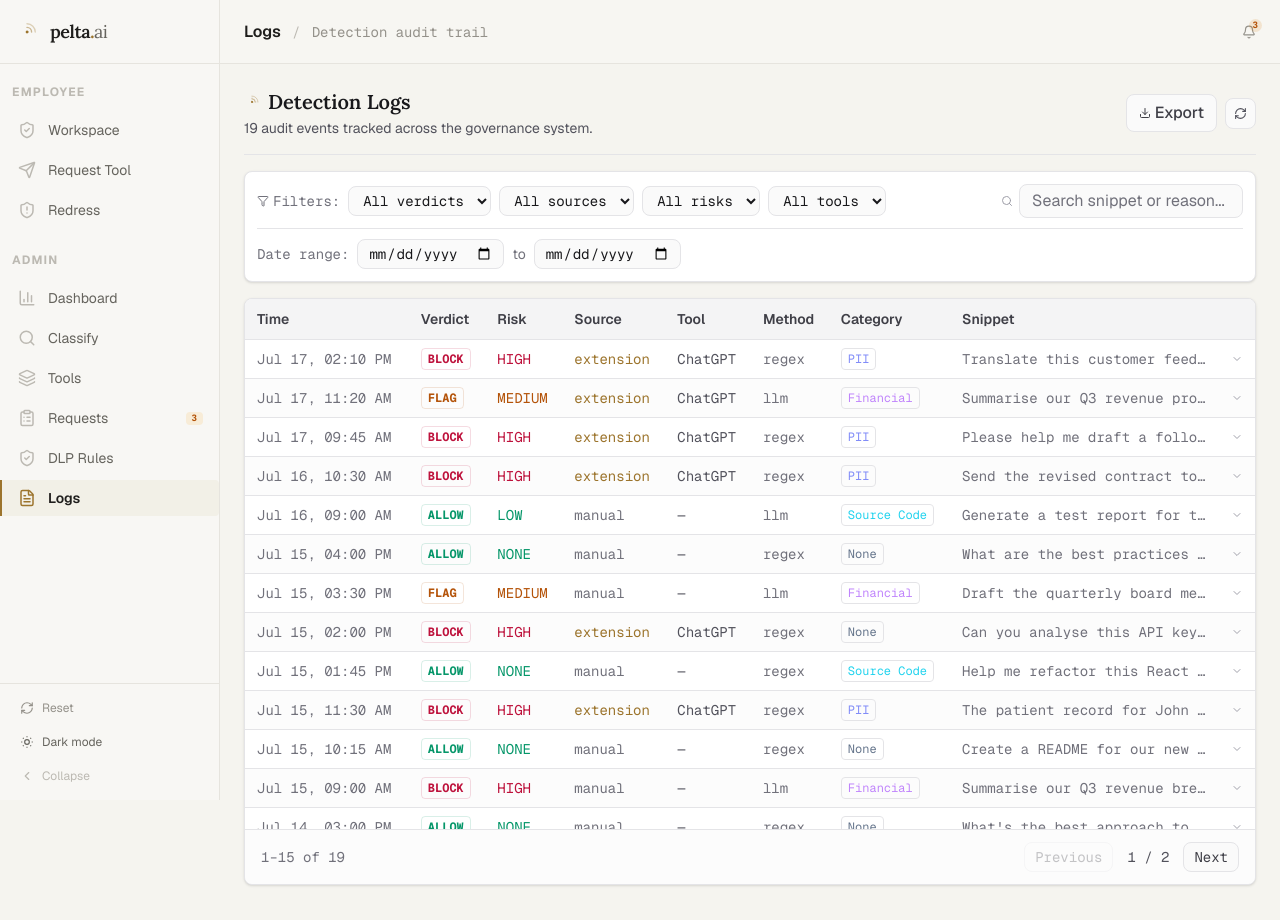
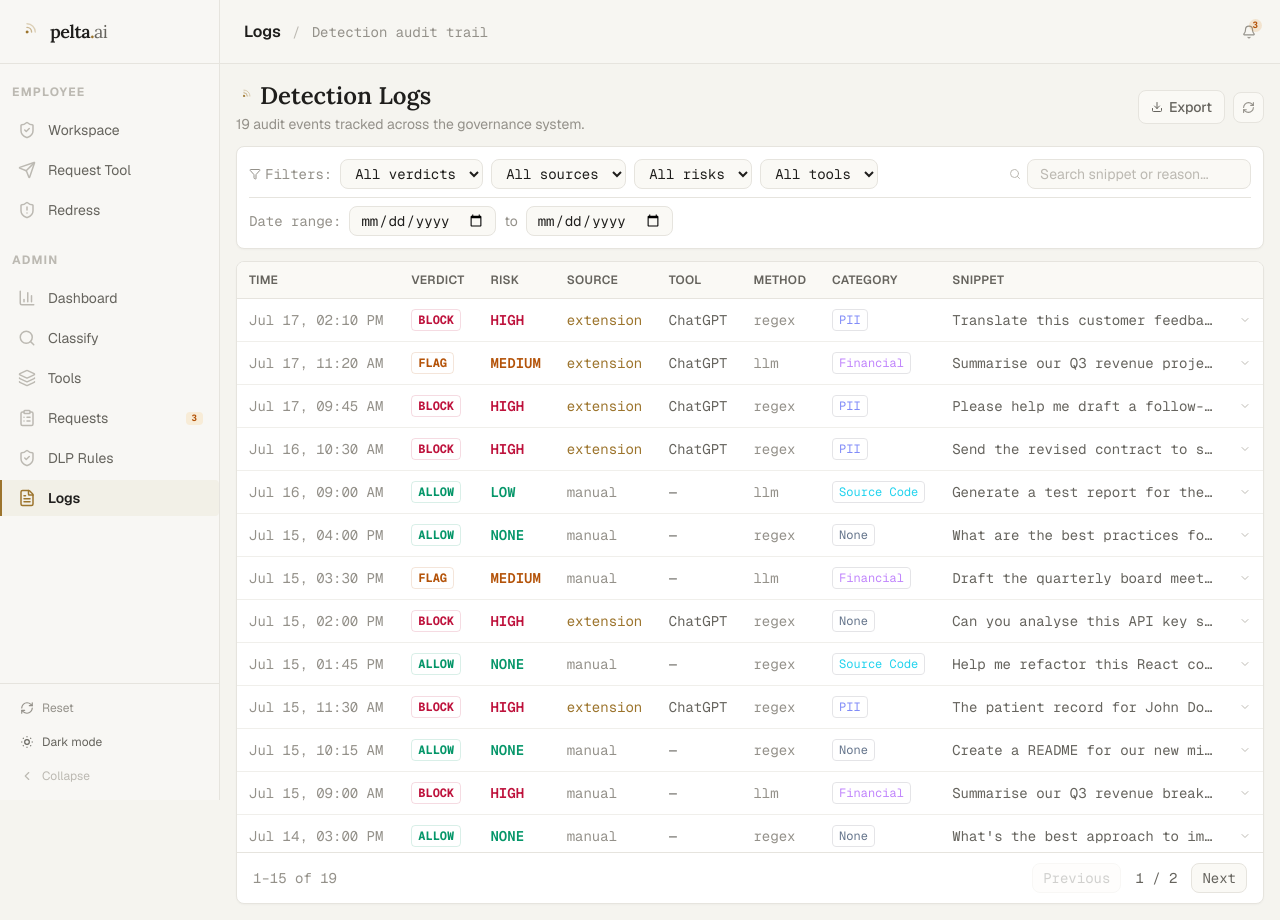
Before and after one commit to tanchinqian/pelta.ai, a Next.js app: page /admin/logs in a window 1280 px wide. Built offline with nearby package versions, Linux system fonts and the light colour scheme.

Commit message:
style(admin): expand layouts to full width and enlarge page headings

```diff
--- a/app/admin/logs/page.tsx
+++ b/app/admin/logs/page.tsx
@@ -4,7 +4,6 @@ import { useState, useEffect, useMemo, Fragment } from 'react';
 import { Filter, Search, ChevronDown, ChevronUp, Download, RefreshCw } from 'lucide-react';
 import RadarIcon from '@/components/RadarIcon';
 import { VerdictBadge, DataCategoryBadge } from '@/components/Badge';
-import { motion } from 'framer-motion';
 import { renderHighlightedText, listDetectedPatterns } from '@/lib/highlightUtils';
 
 interface GuardLog {
@@ -107,83 +106,79 @@ export default function LogsPage() {
   }
 
   return (
-    <motion.div
-      initial={{ opacity: 0, y: 10 }}
-      animate={{ opacity: 1, y: 0 }}
-      transition={{ delay: 0.1, duration: 0.3 }}
-      className="flex-1 p-4 lg:p-6 max-w-7xl mx-auto w-full space-y-4 text-zinc-900 dark:text-zinc-100">
+    <div className="flex-1 p-4 w-full space-y-3 text-text-primary">
       {/* Header */}
-      <div className="flex flex-col sm:flex-row sm:items-center justify-between pb-4 border-b border-zinc-200 dark:border-zinc-800 gap-3">
-        <div className="space-y-0.5">
+      <div className="flex flex-col sm:flex-row sm:items-center justify-between gap-3">
+        <div>
           <div className="flex items-center gap-2">
             <RadarIcon size={16} className="text-accent" />
-            <h1 className="text-xl font-serif font-semibold text-zinc-900 dark:text-zinc-100">Detection Logs</h1>
+            <h1 className="text-2xl font-serif font-semibold text-text-primary">Detection Logs</h1>
           </div>
-          <p className="text-sm text-zinc-600 dark:text-zinc-400">{logs.length} audit events tracked across the governance system.</p>
+          <p className="text-sm text-text-tertiary mt-0.5">{logs.length} audit events tracked across the governance system.</p>
         </div>
         <div className="flex items-center gap-2">
-          <button onClick={exportJson} className="flex items-center gap-1 text-base font-medium text-zinc-700 dark:text-zinc-100 hover:text-accent bg-zinc-50 dark:bg-zinc-950 border border-zinc-200 dark:border-zinc-800 rounded-lg px-3 py-1.5 transition-colors cursor-pointer">
+          <button onClick={exportJson} className="flex items-center gap-1.5 text-sm font-medium text-text-secondary hover:text-accent bg-surface-hover border border-border rounded-lg px-3 py-1.5 transition-colors cursor-pointer">
             <Download size={12} /> Export
           </button>
-          <button onClick={fetchLogs} className="p-2 rounded-lg border border-zinc-200 dark:border-zinc-800 bg-zinc-50 dark:bg-zinc-950 hover:bg-surface-hover transition-colors cursor-pointer">
-            <RefreshCw size={13} className="text-zinc-600 dark:text-zinc-400" />
+          <button onClick={fetchLogs} className="p-2 rounded-lg border border-border bg-surface-hover hover:bg-surface transition-colors cursor-pointer">
+            <RefreshCw size={13} className="text-text-tertiary" />
           </button>
         </div>
       </div>
 
       {/* Filter bar */}
-      <div className="bg-white dark:bg-zinc-900 border border-zinc-200 dark:border-zinc-800 shadow-sm rounded-lg p-3 space-y-2.5">
+      <div className="panel p-3 space-y-2">
         <div className="flex flex-wrap items-center gap-2">
-          <div className="flex items-center gap-1 text-sm font-mono text-zinc-500 dark:text-zinc-400">
+          <div className="flex items-center gap-1 text-sm font-mono text-text-tertiary">
             <Filter size={12} /> Filters:
           </div>
-          <select value={filterVerdict} onChange={(e) => setFilterVerdict(e.target.value)} className="text-sm font-mono bg-zinc-50 dark:bg-zinc-950 text-zinc-900 dark:text-zinc-100 border border-zinc-200 dark:border-zinc-800 rounded-lg px-2.5 py-1 focus:outline-none focus:border-accent cursor-pointer transition-colors">
+          <select value={filterVerdict} onChange={(e) => setFilterVerdict(e.target.value)} className="text-sm font-mono bg-surface-hover text-text-primary border border-border rounded-lg px-2.5 py-1 focus:outline-none focus:border-accent cursor-pointer transition-colors">
             <option value="all">All verdicts</option>
             <option value="allow">Allow</option>
             <option value="flag">Flag</option>
             <option value="block">Block</option>
           </select>
-          <select value={filterSource} onChange={(e) => setFilterSource(e.target.value)} className="text-sm font-mono bg-zinc-50 dark:bg-zinc-950 text-zinc-900 dark:text-zinc-100 border border-zinc-200 dark:border-zinc-800 rounded-lg px-2.5 py-1 focus:outline-none focus:border-accent cursor-pointer transition-colors">
+          <select value={filterSource} onChange={(e) => setFilterSource(e.target.value)} className="text-sm font-mono bg-surface-hover text-text-primary border border-border rounded-lg px-2.5 py-1 focus:outline-none focus:border-accent cursor-pointer transition-colors">
             <option value="all">All sources</option>
             <option value="extension">Extension</option>
             <option value="manual">Manual</option>
           </select>
-          <select value={filterRisk} onChange={(e) => setFilterRisk(e.target.value)} className="text-sm font-mono bg-zinc-50 dark:bg-zinc-950 text-zinc-900 dark:text-zinc-100 border border-zinc-200 dark:border-zinc-800 rounded-lg px-2.5 py-1 focus:outline-none focus:border-accent cursor-pointer transition-colors">
+          <select value={filterRisk} onChange={(e) => setFilterRisk(e.target.value)} className="text-sm font-mono bg-surface-hover text-text-primary border border-border rounded-lg px-2.5 py-1 focus:outline-none focus:border-accent cursor-pointer transition-colors">
             <option value="all">All risks</option>
             <option value="high">High</option>
             <option value="medium">Medium</option>
             <option value="low">Low</option>
             <option value="none">None</option>
           </select>
-          <select value={filterTool} onChange={(e) => setFilterTool(e.target.value)} className="text-sm font-mono bg-zinc-50 dark:bg-zinc-950 text-zinc-900 dark:text-zinc-100 border border-zinc-200 dark:border-zinc-800 rounded-lg px-2.5 py-1 focus:outline-none focus:border-accent cursor-pointer transition-colors">
+          <select value={filterTool} onChange={(e) => setFilterTool(e.target.value)} className="text-sm font-mono bg-surface-hover text-text-primary border border-border rounded-lg px-2.5 py-1 focus:outline-none focus:border-accent cursor-pointer transition-colors">
             <option value="all">All tools</option>
             {tools.map((t) => <option key={t} value={t}>{t}</option>)}
           </select>
           <div className="flex items-center gap-1.5 ml-auto">
-            <Search size={12} className="text-zinc-400 dark:text-zinc-500" />
+            <Search size={12} className="text-text-muted" />
             <input
               type="text"
               placeholder="Search snippet or reason..."
               value={search}
               onChange={(e) => setSearch(e.target.value)}
-              className="text-base bg-zinc-50 dark:bg-zinc-950 text-zinc-900 dark:text-zinc-100 border border-zinc-200 dark:border-zinc-800 rounded-lg pl-3 pr-3 py-1 placeholder-zinc-500 dark:placeholder-zinc-400 focus:outline-none focus:border-accent w-56 transition-colors"
+              className="text-sm bg-surface-hover text-text-primary border border-border rounded-lg pl-3 pr-3 py-1 placeholder-text-muted focus:outline-none focus:border-accent w-56 transition-colors"
             />
           </div>
         </div>
-        <div className="flex flex-wrap items-center gap-2 border-t border-zinc-200 dark:border-zinc-800 pt-2.5">
-          <span className="text-sm font-mono text-zinc-500 dark:text-zinc-400">Date range:</span>
+        <div className="flex flex-wrap items-center gap-2 border-t border-border pt-2">
+          <span className="text-sm font-mono text-text-tertiary">Date range:</span>
           <input
             type="date"
             value={dateFrom}
             onChange={(e) => setDateFrom(e.target.value)}
-            className="text-sm font-mono bg-zinc-50 dark:bg-zinc-950 text-zinc-900 dark:text-zinc-100 border border-zinc-200 dark:border-zinc-800 rounded-lg px-2.5 py-1 focus:outline-none focus:border-accent cursor-pointer transition-colors"
+            className="text-sm font-mono bg-surface-hover text-text-primary border border-border rounded-lg px-2.5 py-1 focus:outline-none focus:border-accent cursor-pointer transition-colors"
           />
-          <span className="text-sm text-zinc-500 dark:text-zinc-400">to</span>
+          <span className="text-sm text-text-tertiary">to</span>
           <input
             type="date"
             value={dateTo}
             onChange={(e) => setDateTo(e.target.value)}
-            className="text-sm font-mono bg-zinc-50 dark:bg-zinc-950 text-zinc-900 dark:text-zinc-100 border border-zinc-200 dark:border-zinc-800 rounded-lg px-2.5 py-1 focus:outline-none focus:border-accent cursor-pointer transition-colors"
+            className="text-sm font-mono bg-surface-hover text-text-primary border border-border rounded-lg px-2.5 py-1 focus:outline-none focus:border-accent cursor-pointer transition-colors"
           />
           {(filterVerdict !== 'all' || filterSource !== 'all' || filterRisk !== 'all' || filterTool !== 'all' || dateFrom || dateTo || search) && (
             <button
@@ -196,7 +191,7 @@ export default function LogsPage() {
                 setDateTo('');
                 setSearch('');
               }}
-              className="text-sm font-mono text-zinc-600 dark:text-zinc-300 hover:text-zinc-900 dark:hover:text-zinc-100 ml-auto transition-colors cursor-pointer"
+              className="text-sm font-mono text-text-tertiary hover:text-text-primary ml-auto transition-colors cursor-pointer"
             >
               Clear all
             </button>
@@ -205,58 +200,62 @@ export default function LogsPage() {
       </div>
 
       {/* Log table */}
-      <div className="bg-white dark:bg-zinc-900 border border-zinc-200 dark:border-zinc-800 shadow-sm rounded-lg overflow-hidden">
-        <div className="overflow-x-auto" style={{ maxHeight: 'calc(100vh - 270px)' }}>
+      <div className="panel overflow-hidden">
+        <div className="overflow-x-auto" style={{ maxHeight: 'calc(100vh - 210px)' }}>
           <table className="w-full text-sm">
-            <thead className="sticky top-0 bg-zinc-100 dark:bg-zinc-800 z-10">
-              <tr className="text-left text-zinc-700 dark:text-zinc-200 border-b border-zinc-200 dark:border-zinc-800">
-                <th className="px-3 py-2.5 font-semibold">Time</th>
-                <th className="px-3 py-2.5 font-semibold">Verdict</th>
-                <th className="px-3 py-2.5 font-semibold">Risk</th>
-                <th className="px-3 py-2.5 font-semibold">Source</th>
-                <th className="px-3 py-2.5 font-semibold hidden md:table-cell">Tool</th>
-                <th className="px-3 py-2.5 font-semibold hidden md:table-cell">Method</th>
-                <th className="px-3 py-2.5 font-semibold hidden lg:table-cell">Category</th>
-                <th className="px-3 py-2.5 font-semibold">Snippet</th>
+            <thead className="sticky top-0 bg-surface-hover z-10">
+              <tr className="text-left text-text-secondary border-b border-border">
+                <th className="px-3 py-2.5 font-semibold text-xs uppercase tracking-wide">Time</th>
+                <th className="px-3 py-2.5 font-semibold text-xs uppercase tracking-wide">Verdict</th>
+                <th className="px-3 py-2.5 font-semibold text-xs uppercase tracking-wide">Risk</th>
+                <th className="px-3 py-2.5 font-semibold text-xs uppercase tracking-wide">Source</th>
+                <th className="px-3 py-2.5 font-semibold text-xs uppercase tracking-wide hidden md:table-cell">Tool</th>
+                <th className="px-3 py-2.5 font-semibold text-xs uppercase tracking-wide hidden md:table-cell">Method</th>
+                <th className="px-3 py-2.5 font-semibold text-xs uppercase tracking-wide hidden lg:table-cell">Category</th>
+                <th className="px-3 py-2.5 font-semibold text-xs uppercase tracking-wide">Snippet</th>
                 <th className="px-3 py-2.5 font-semibold w-8"></th>
               </tr>
             </thead>
-            <tbody className="divide-y divide-zinc-200 dark:divide-zinc-800/80">
+            <tbody className="divide-y divide-border/60">
               {paginated.length === 0 && (
-                <tr><td colSpan={9} className="py-12 text-center text-zinc-500 dark:text-zinc-400">No log entries match filters.</td></tr>
+                <tr><td colSpan={9} className="py-12 text-center text-text-tertiary">No log entries match filters.</td></tr>
               )}
               {paginated.map((l, i) => (
                 <Fragment key={l.id}>
                   <tr
                     onClick={() => setExpanded(expanded === l.id ? null : l.id)}
-                    className={`hover:bg-zinc-50 dark:hover:bg-white/[0.03] transition-colors cursor-pointer ${i % 2 === 1 ? 'bg-zinc-50/50 dark:bg-white/[0.02]' : ''} ${expanded === l.id ? 'bg-zinc-100 dark:bg-white/[0.04]' : ''}`}
+                    className={`hover:bg-surface-hover/60 transition-colors cursor-pointer ${
+                      i % 2 === 1 ? 'bg-surface/30' : ''
+                    } ${
+                      expanded === l.id ? 'bg-accent-dim/20' : ''
+                    }`}
                   >
-                    <td className="px-3 py-2 text-sm font-mono text-zinc-500 dark:text-zinc-400 whitespace-nowrap">
+                    <td className="px-3 py-2.5 text-sm font-mono text-text-tertiary whitespace-nowrap">
                       {new Date(l.timestamp).toLocaleString('en-US', { month: 'short', day: 'numeric', hour: '2-digit', minute: '2-digit' })}
                     </td>
-                    <td className="px-3 py-2">
+                    <td className="px-3 py-2.5">
                       <VerdictBadge verdict={l.verdict} />
                     </td>
-                    <td className="px-3 py-2">
-                      <span className="text-sm font-mono uppercase" style={{ color: VERDICT_COLOR[l.verdict] }}>{l.riskLevel}</span>
+                    <td className="px-3 py-2.5">
+                      <span className="text-sm font-mono uppercase font-semibold" style={{ color: VERDICT_COLOR[l.verdict] }}>{l.riskLevel}</span>
                     </td>
-                    <td className="px-3 py-2">
-                      <span className={`text-sm font-mono ${l.source === 'extension' ? 'text-accent' : 'text-zinc-500 dark:text-zinc-400'}`}>
+                    <td className="px-3 py-2.5">
+                      <span className={`text-sm font-mono ${l.source === 'extension' ? 'text-accent' : 'text-text-tertiary'}`}>
                         {l.source ?? 'manual'}
                       </span>
                     </td>
-                    <td className="px-3 py-2 text-sm font-mono text-zinc-600 dark:text-zinc-300 hidden md:table-cell">{l.tool ?? '—'}</td>
-                    <td className="px-3 py-2 text-sm font-mono text-zinc-500 dark:text-zinc-400 hidden md:table-cell">{l.detectionMethod}</td>
-                    <td className="px-3 py-2 hidden lg:table-cell">
+                    <td className="px-3 py-2.5 text-sm font-mono text-text-secondary hidden md:table-cell">{l.tool ?? '—'}</td>
+                    <td className="px-3 py-2.5 text-sm font-mono text-text-tertiary hidden md:table-cell">{l.detectionMethod}</td>
+                    <td className="px-3 py-2.5 hidden lg:table-cell">
                       <DataCategoryBadge category={l.dataCategory} />
                     </td>
-                    <td className="px-3 py-2 text-sm font-mono text-zinc-500 dark:text-zinc-400 truncate max-w-[260px]">{l.promptSnippet}</td>
-                    <td className="px-3 py-2 text-zinc-400 dark:text-zinc-500">
+                    <td className="px-3 py-2.5 text-sm font-mono text-text-secondary truncate max-w-[280px]">{l.promptSnippet}</td>
+                    <td className="px-3 py-2.5 text-text-muted">
                       {expanded === l.id ? <ChevronUp size={12} /> : <ChevronDown size={12} />}
                     </td>
                   </tr>
                   {expanded === l.id && (
-                    <tr className="bg-zinc-50/50 dark:bg-white/[0.02]">
+                    <tr className="bg-surface/30">
                       <td colSpan={9} className="px-4 py-3">
                         <ExpandedDetail log={l} />
                       </td>
@@ -268,32 +267,32 @@ export default function LogsPage() {
           </table>
         </div>
         {/* Pagination */}
-        <div className="flex items-center justify-between px-4 py-3 border-t border-zinc-200 dark:border-zinc-800 bg-zinc-50/50 dark:bg-white/[0.02]">
-          <span className="text-sm font-mono text-zinc-500 dark:text-zinc-400">
+        <div className="flex items-center justify-between px-4 py-2.5 border-t border-border bg-surface/20">
+          <span className="text-sm font-mono text-text-tertiary">
             {filtered.length === 0 ? '0 results' : `${(page - 1) * PAGE_SIZE + 1}–${Math.min(page * PAGE_SIZE, filtered.length)} of ${filtered.length}`}
           </span>
           <div className="flex items-center gap-1.5">
             <button
               onClick={() => setPage((p) => Math.max(1, p - 1))}
               disabled={page === 1}
-              className="text-sm font-mono px-2.5 py-1 rounded-lg border border-zinc-200 dark:border-zinc-700 bg-zinc-50 dark:bg-zinc-800 text-zinc-700 dark:text-zinc-200 hover:bg-surface-hover disabled:opacity-30 disabled:cursor-not-allowed transition-colors cursor-pointer"
+              className="text-sm font-mono px-2.5 py-1 rounded-lg border border-border bg-surface-hover text-text-secondary hover:bg-surface disabled:opacity-30 disabled:cursor-not-allowed transition-colors cursor-pointer"
             >
               Previous
             </button>
-            <span className="text-sm font-mono text-zinc-600 dark:text-zinc-300 px-2">
+            <span className="text-sm font-mono text-text-secondary px-2">
               {page} / {totalPages}
             </span>
             <button
               onClick={() => setPage((p) => Math.min(totalPages, p + 1))}
               disabled={page === totalPages}
-              className="text-sm font-mono px-2.5 py-1 rounded-lg border border-zinc-200 dark:border-zinc-700 bg-zinc-50 dark:bg-zinc-800 text-zinc-700 dark:text-zinc-200 hover:bg-surface-hover disabled:opacity-30 disabled:cursor-not-allowed transition-colors cursor-pointer"
+              className="text-sm font-mono px-2.5 py-1 rounded-lg border border-border bg-surface-hover text-text-secondary hover:bg-surface disabled:opacity-30 disabled:cursor-not-allowed transition-colors cursor-pointer"
             >
               Next
             </button>
           </div>
         </div>
       </div>
-    </motion.div>
+    </div>
   );
 }
 
--- a/app/admin/requests/page.tsx
+++ b/app/admin/requests/page.tsx
@@ -461,13 +461,13 @@ export default function RequestsPage() {
 
   return (
     <>
-      <div className="flex-1 p-4 max-w-[1400px] mx-auto w-full space-y-4">
+      <div className="flex-1 p-4 w-full space-y-3">
         {/* Header */}
-        <div className="flex flex-col sm:flex-row sm:items-center justify-between pb-4 border-b border-zinc-200 dark:border-zinc-800 gap-3">
+        <div className="flex flex-col sm:flex-row sm:items-center justify-between pb-2 border-b border-zinc-200 dark:border-zinc-800 gap-3">
           <div className="space-y-0.5">
             <div className="flex items-center gap-2">
               <RadarIcon size={16} className="text-accent" />
-              <h1 className="text-xl font-serif font-semibold text-zinc-900 dark:text-zinc-100">Access Requests</h1>
+              <h1 className="text-2xl font-serif font-semibold text-zinc-900 dark:text-zinc-100">Access Requests</h1>
             </div>
             <p className="text-sm text-zinc-600 dark:text-zinc-400">Approve, reject, and audit data-access and tool-request submissions.</p>
           </div>
--- a/app/admin/tools/new/page.tsx
+++ b/app/admin/tools/new/page.tsx
@@ -407,13 +407,13 @@ export default function ClassifyToolPage() {
   };
 
   return (
-    <div className="flex-1 p-4 space-y-4 max-w-7xl mx-auto w-full text-text-primary">
+    <div className="flex-1 p-4 space-y-3 w-full text-text-primary">
       {/* Header */}
-      <div className="flex flex-col sm:flex-row sm:items-center justify-between pb-5 border-b border-zinc-200 dark:border-zinc-800 gap-4">
+      <div className="flex flex-col sm:flex-row sm:items-center justify-between pb-2 border-b border-zinc-200 dark:border-zinc-800 gap-4">
         <div className="space-y-1">
           <div className="flex items-center gap-2">
             <RadarIcon size={16} className="text-accent" />
-            <h1 className="text-xl font-serif font-semibold text-text-primary">Tool Classification Intelligence</h1>
+            <h1 className="text-2xl font-serif font-semibold text-text-primary">Tool Classification Intelligence</h1>
           </div>
           <p className="text-sm text-zinc-600 dark:text-zinc-400">Govern, assess, and audit artificial intelligence applications across the enterprise.</p>
         </div>
--- a/app/admin/tools/page.tsx
+++ b/app/admin/tools/page.tsx
@@ -322,12 +322,12 @@ export default function ToolsRegistryPage() {
       initial={{ opacity: 0, y: 10 }}
       animate={{ opacity: 1, y: 0 }}
       transition={{ delay: 0.1, duration: 0.3 }}
-      className="flex-1 p-4 max-w-[1400px] mx-auto w-full space-y-3">
+      className="flex-1 p-4 w-full space-y-3">
       {/* Header */}
-      <div className="flex items-center justify-between">
+      <div className="flex items-center justify-between pb-2">
         <div className="flex items-center gap-2">
-          <RadarIcon size={14} className="text-accent" />
-          <h2 className="text-lg font-serif font-semibold text-text-primary">Tool Registry</h2>
+          <RadarIcon size={16} className="text-accent" />
+          <h1 className="text-2xl font-serif font-semibold text-text-primary">Tool Registry</h1>
           <span className="text-sm font-mono text-text-tertiary">/ {counts.total} tools</span>
         </div>
         <div className="flex items-center gap-2">
```
Also changed, not shown: app/admin/dashboard/page.tsx (+7 -5 lines), app/admin/dlp-rules/page.tsx (+7 -3 lines).
